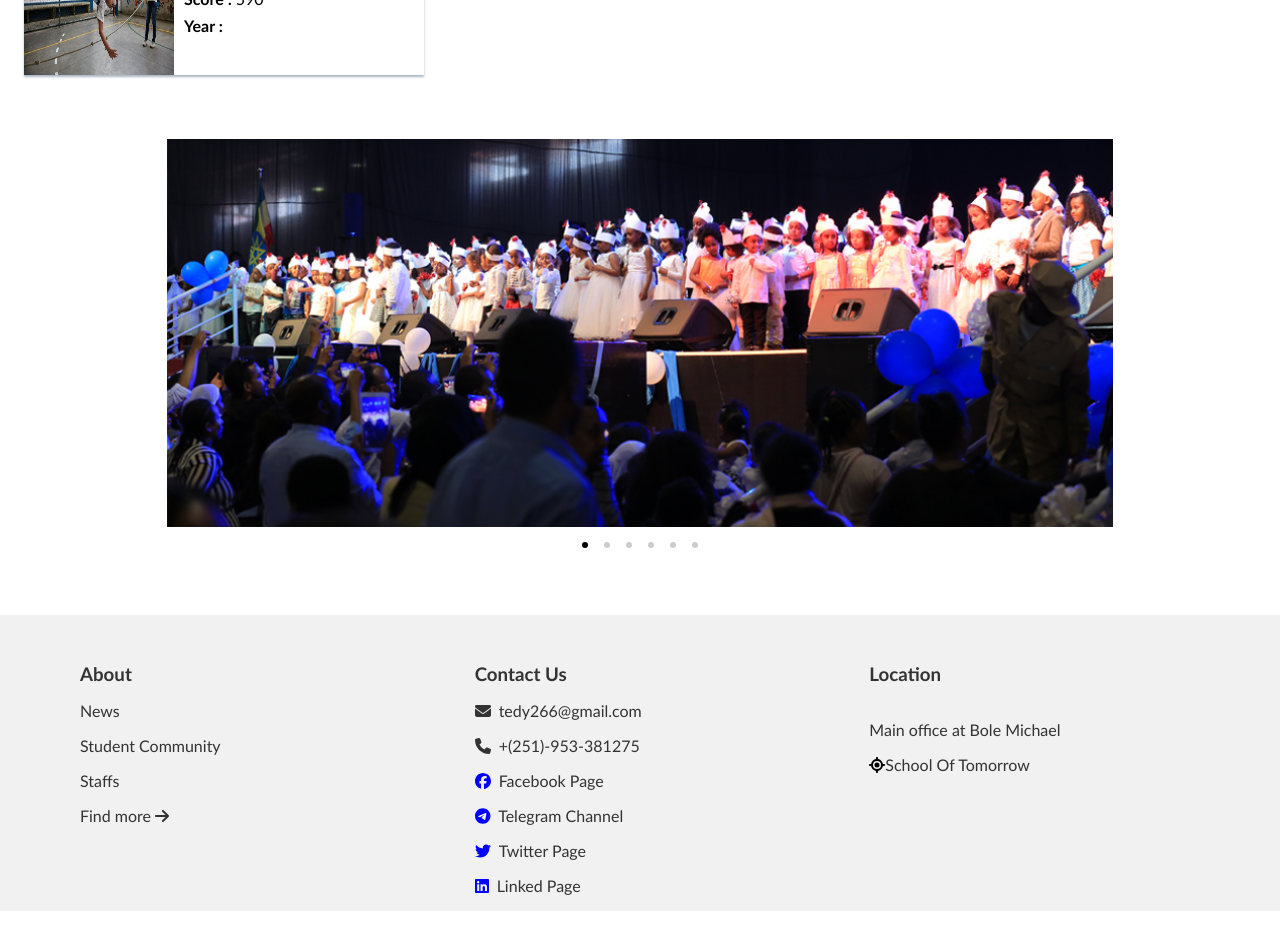
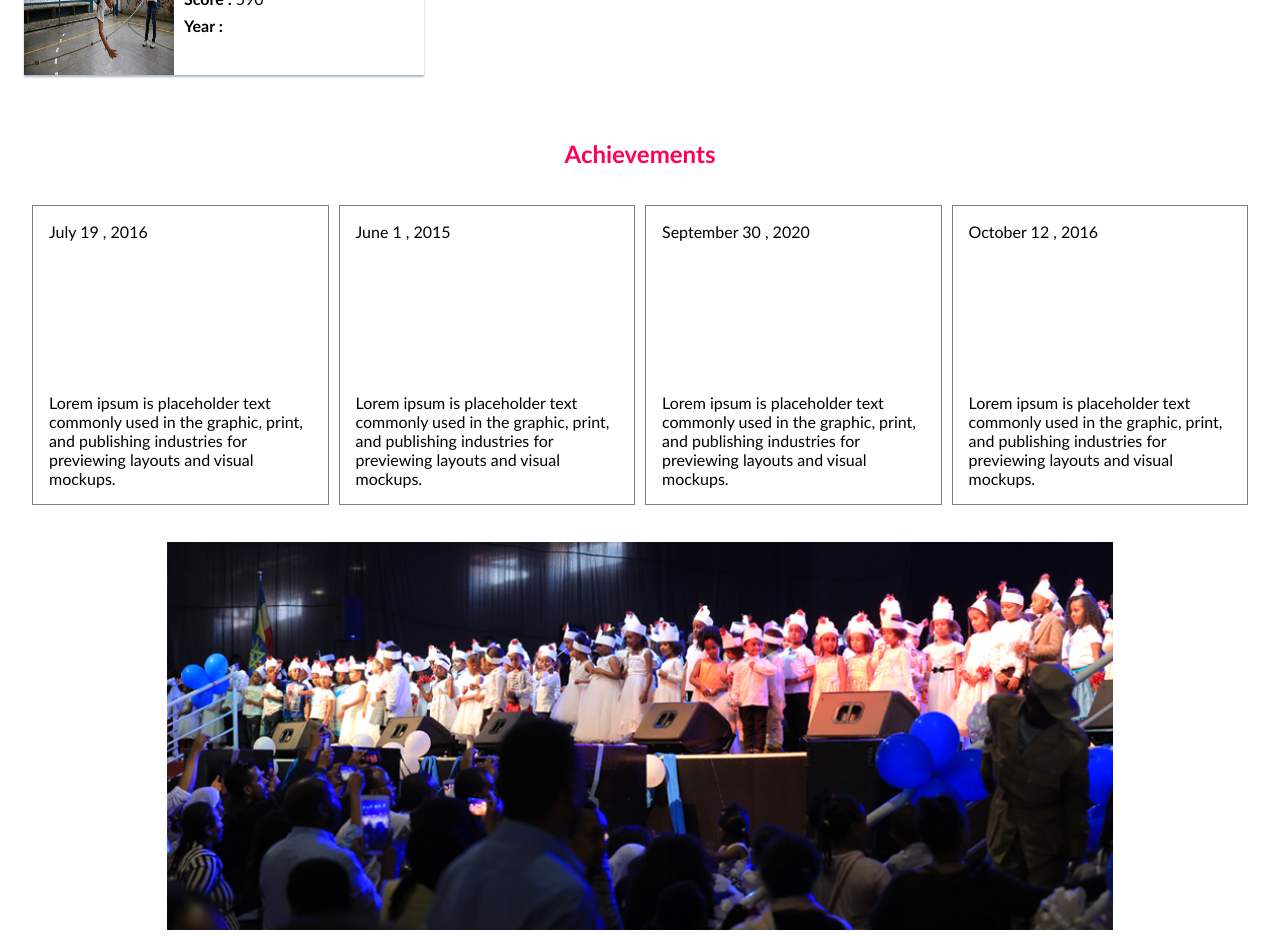
Before and after one commit to tedysolomon595/School_Management_System_Projects, a React (Create React App) app: page / in a window 1280 px wide. Shown: the part 1980-2916 px from the top of the page. Before the commit the page ends 2891 px from the top, so only its background shows below. Built offline with nearby package versions, Linux system fonts and the light colour scheme.

Commit message:
Fourth time editions

```diff
--- a/src/Components/Achievements.jsx
+++ b/src/Components/Achievements.jsx
@@ -1,4 +1,5 @@
 import React from 'react'
+import AchievementsText from './AchievementsText'
 export default function Achievements() {
     const achievements=[
         "../img/Students/img_8.jpg",
@@ -12,6 +13,8 @@ export default function Achievements() {
 
   return (
     <div className='Achievements'>
+        <h2 className='title'>Achievements </h2>
+        <AchievementsText/>
         <div className='students-img-container'>
             {achievements.map((img,index)=>(
                 count===index&&<div className='student-img'>
--- /dev/null
+++ b/src/Components/AchievementsText.jsx
@@ -0,0 +1,91 @@
+import React from 'react'
+import {Swiper,SwiperSlide} from 'swiper/react';
+import 'swiper/scss';
+export default function AchievementsText() {
+    const text=[
+        {
+            date:"July 19 , 2016",
+            description:"Lorem ipsum is placeholder text commonly used in the graphic, print, and publishing industries for previewing layouts and visual mockups."
+
+        },
+        {
+            date:"June 1 , 2015",
+            description:"Lorem ipsum is placeholder text commonly used in the graphic, print, and publishing industries for previewing layouts and visual mockups."
+
+        },
+        {
+            date:"September 30 , 2020",
+            description:"Lorem ipsum is placeholder text commonly used in the graphic, print, and publishing industries for previewing layouts and visual mockups."
+
+        },
+        {
+            date:"October 12 , 2016",
+            description:"Lorem ipsum is placeholder text commonly used in the graphic, print, and publishing industries for previewing layouts and visual mockups."
+
+        },
+        {
+            date:"May 10 , 2016",
+            description:"Lorem ipsum is placeholder text commonly used in the graphic, print, and publishing industries for previewing layouts and visual mockups."
+
+        },
+        {
+            date:"May 19 , 2020",
+            description:"Lorem ipsum is placeholder text commonly used in the graphic, print, and publishing industries for previewing layouts and visual mockups."
+
+        },
+        {
+            date:"July 30 , 2017",
+            description:"Lorem ipsum is placeholder text commonly used in the graphic, print, and publishing industries for previewing layouts and visual mockups."
+
+        },
+        {
+            date:"July 20 , 2018",
+            description:"Lorem ipsum is placeholder text commonly used in the graphic, print, and publishing industries for previewing layouts and visual mockups."
+
+        },
+
+    ]
+  return (
+    <div className='AchievementsText'>
+          {window.innerWidth>768&&<Swiper
+             slidesPerView={4}
+             grabCursor={true}
+             spaceBetween={10}
+             className='text-container'
+          >
+            {text.map((item,index)=>(
+                <SwiperSlide className='div'>
+                    <p>{item.date}</p>
+                    <p>{item.description}</p>
+                </SwiperSlide>
+            ))}
+          </Swiper>}
+          {window.innerWidth<=768&&<Swiper
+             slidesPerView={2}
+             grabCursor={true}
+             spaceBetween={10}
+             className='text-container'
+          >
+            {text.map((item,index)=>(
+                <SwiperSlide className='div'>
+                    <p>{item.date}</p>
+                    <p>{item.description}</p>
+                </SwiperSlide>
+            ))}
+          </Swiper>}
+          {window.innerWidth<=480&&<Swiper
+             slidesPerView={1}
+             grabCursor={true}
+             spaceBetween={10}
+             className='text-container'
+          >
+            {text.map((item,index)=>(
+                <SwiperSlide className='div'>
+                    <p>{item.date}</p>
+                    <p>{item.description}</p>
+                </SwiperSlide>
+            ))}
+          </Swiper>}
+    </div>
+  )
+}
--- a/src/Components/StaffAndSchool.jsx
+++ b/src/Components/StaffAndSchool.jsx
@@ -4,6 +4,7 @@ import StaffSchoolCard from './StaffSchoolCard'
 import {Swiper,SwiperSlide} from 'swiper/react';
 import 'swiper/scss';
 export default function StaffAndSchool() {
+
    const [_index,setIndex]=React.useState(3)
    function slideToNext(){
        if(_index>=7)
--- a/src/Styles/StyleSections/Achievements.scss
+++ b/src/Styles/StyleSections/Achievements.scss
@@ -5,6 +5,9 @@
     align-items: center;
     margin-top: 2em;
     gap: .3em;
+    .title {
+        color: var(--important-color);
+    }
     .students-img-container {
         display: grid;
         grid-template-columns: repeat(1, 1fr);
--- /dev/null
+++ b/src/Styles/StyleSections/AchievementsText.scss
@@ -0,0 +1,36 @@
+.AchievementsText {
+    padding: 2em;
+    width: 100%;
+    .text-container {
+        display: flex;
+        flex-direction: row;
+        .div {
+            width: 362px;
+            height: 300px;
+            margin-right: 1em;
+            padding: 1em;
+            display: flex;
+            flex-direction: column;
+            justify-content: space-between;
+            border: 1px solid var(--text-light);
+            animation: animationDelay(.5s) slideToLeft forwards;
+            &:nth-child(1) {
+                animation-duration: .4s;
+            }
+            &:nth-child(2) {
+                animation-duration: .6s;
+            }
+            &:nth-child(3) {
+                animation-duration: .8s;
+            }
+            &:nth-child(4) {
+                animation-duration: 1s;
+            }
+            &:hover {
+                background-color: var(--important-color);
+                transition: 1s;
+                color: white;
+            }
+        }
+    }
+}
--- a/src/Styles/StyleSections/animation.scss
+++ b/src/Styles/StyleSections/animation.scss
@@ -11,9 +11,18 @@
 
 @keyframes slideToLeft {
     from {
-        transform: translateX(-100%);
+        transform: translateX(100%);
     }
     to {
         transform: translateX(0);
     }
 }
+
+@keyframes opacityToggle {
+    from {
+        opacity: .2;
+    }
+    to {
+        opacity: 1;
+    }
+}
--- a/src/Styles/index.scss
+++ b/src/Styles/index.scss
@@ -5,13 +5,14 @@
     --important-color: rgb(255, 0, 86);
     --shadow-color: #abb8c3;
     --link-color: #ffffff;
-    --animation-speed: 2;
+    --animation-speed: 1;
 }
 
 @function animationDelay($duration:number) {
     @return calc(var(--animation-speed)*$duration)
 }
 
+@import './StyleSections/AchievementsText.scss';
 @import './StyleSections/Achievements.scss';
 @import './StyleSections/TopRanked.scss';
 @import './StyleSections/StaffAndSchool.scss';
```
